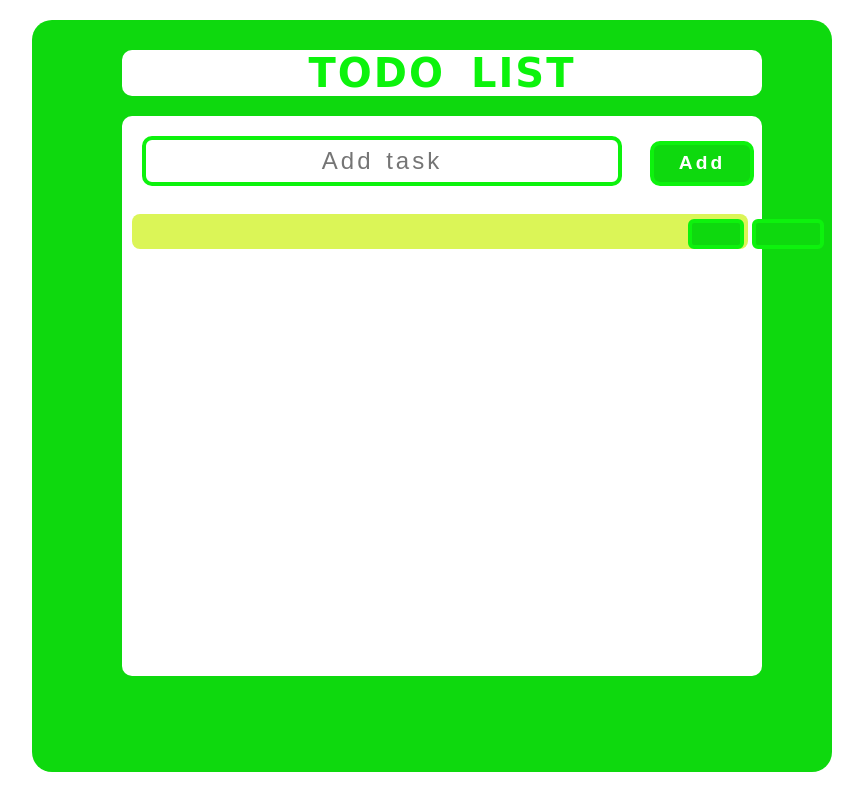
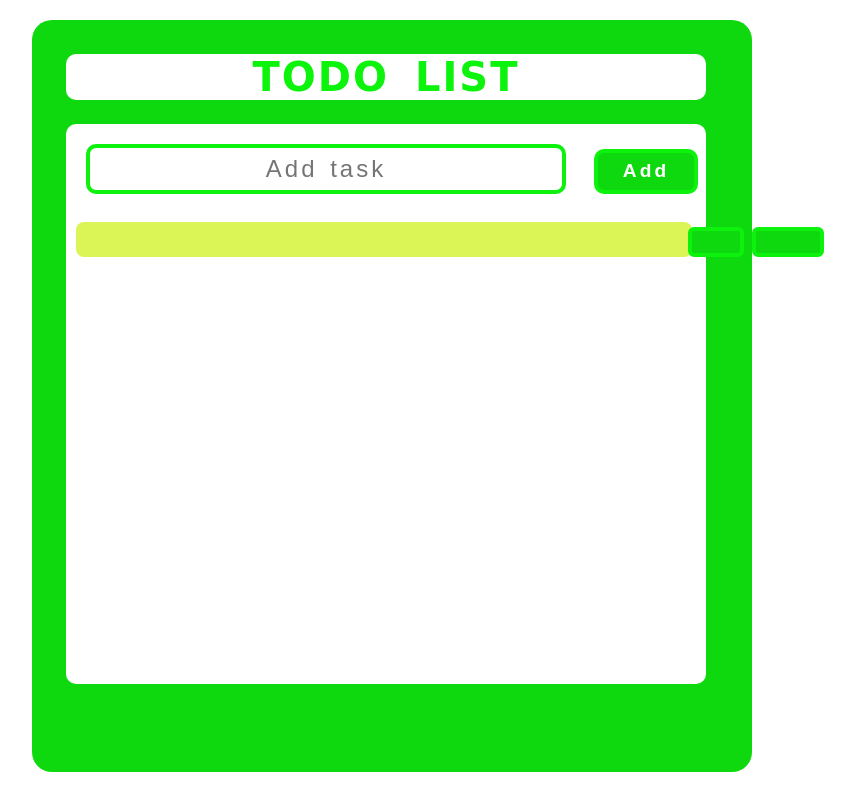
Before and after one commit to benita-ekene/Todo_List, a plain HTML site: page index.html in a window 1280 px wide. Shown: the whole page, without its empty margins (224-1087 px from the left). Drawn offline with Linux system fonts and the light colour scheme.

Commit message:
Reduced container size

```diff
--- a/css/style.css
+++ b/css/style.css
@@ -7,7 +7,7 @@
 .master_container {
   background-color: rgb(14, 217, 14);
   height: 94vh;
-  width: 100vh;
+  width: 90vh;
   padding: 10px;
   text-align: center;
   margin-top: 20px;
@@ -20,7 +20,7 @@ background-color: white;
 font-family: cursive;
 font-size: 40px;
 text-align: center;
-margin: 20px 10vh;
+margin: 3vh 3vh 3vh 3vh;
 word-spacing: 10px;
 letter-spacing: 2px;
 color: rgb(12, 243, 12);
@@ -34,7 +34,7 @@ font-weight: 1200;
   background-color: white;
   width: 80vh;
   height: 70vh;
-  margin: 0px 10vh;
+  margin: 3vh 3vh 3vh 3vh;
   border-radius: 10px;
 }
 
```
